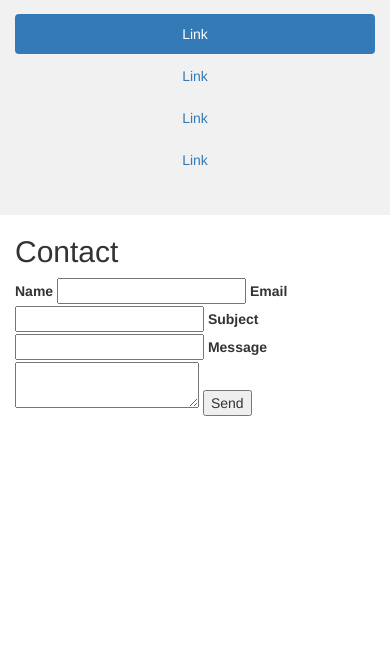
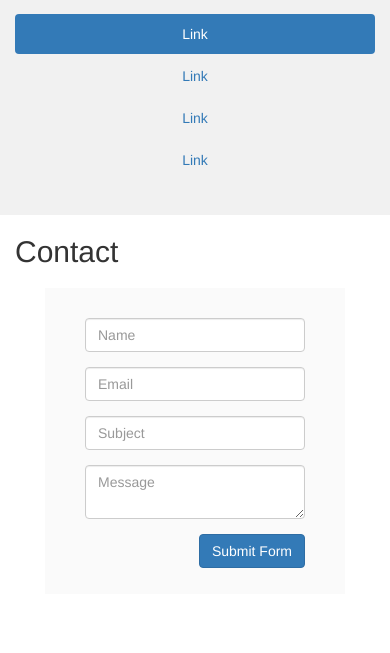
Before and after one commit to cherryshen/cherryblog, a Flask app: page /contact in a window 390 px wide. Shown: the part 53-706 px from the top of the page. Run offline with Flask 2, Linux system fonts and the light colour scheme; some libraries are stand-ins or nearby versions.

Commit message:
styled Contact form page

```diff
--- a/blog/forms.py
+++ b/blog/forms.py
@@ -22,8 +22,8 @@ class SearchForm(Form):
 
 
 class ContactForm(Form):
-    name = StringField("Name", validators=[DataRequired()])
+    name = StringField("Name", validators=[DataRequired("Please enter your email name.")])
     email = StringField("Email", [validators.DataRequired("Please enter your email address."), validators.Email("Please enter your email address.")])
-    subject = StringField("Subject", validators=[DataRequired()])
-    message = TextAreaField("Message", validators=[DataRequired()])
-    submit = SubmitField("Send")
+    subject = StringField("Subject", validators=[DataRequired("Please enter subject.")])
+    message = TextAreaField("Message", validators=[DataRequired("Please enter your message.")])
+    submit = SubmitField("Submit Form")
--- a/blog/static/css/main.css
+++ b/blog/static/css/main.css
@@ -40,3 +40,11 @@
 .panel-body{
     padding-top:15px;
 }
+
+.form-area
+{
+    background-color: #FAFAFA;
+	padding: 10px 40px 60px;
+	margin: 10px 0px 60px;
+	/* border: 1px solid GREY; */
+	}
--- a/blog/templates/contact.html
+++ b/blog/templates/contact.html
@@ -24,22 +24,46 @@
       <div class="flash">{{ message }}</div>
     {% endfor %}
 
-  <form action="{{ url_for('contact') }}" method=post>
-    {{ form.hidden_tag() }}
+<div class="container">
+<div class="col-md-5">
+    <div class="form-area">
+        <form role="form">
+        <br style="clear:both">
 
-    {{ form.name.label }}
-    {{ form.name }}
+          <form action="{{ url_for('contact') }}" method=post>
+            {{ form.hidden_tag() }}
+            <div class="form-group">
+                {{ form.name(class="form-control", placeholder="Name") }}
+            </div>
+            <div class="form-group">
+                {{ form.email(class="form-control", placeholder="Email") }}
+            </div>
+            <div class="form-group">
+                {{ form.subject(class="form-control", placeholder="Subject") }}
+            </div>
+            <div class="form-group">
+                {{ form.message(class="form-control", placeholder="Message") }}
+            </div>
+            {{ form.submit (class="btn btn-primary pull-right")}}
+          </form>
 
-    {{ form.email.label }}
-    {{ form.email }}
-
-    {{ form.subject.label }}
-    {{ form.subject }}
-
-    {{ form.message.label }}
-    {{ form.message }}
-
-    {{ form.submit }}
-  </form>
 {% endif %}
 {% endblock %}
+
+  <!--<form action="{{ url_for('contact') }}" method=post>-->
+    <!--{{ form.hidden_tag() }}-->
+
+    <!--{{ form.name.label }}-->
+    <!--{{ form.name }}-->
+
+    <!--{{ form.email.label }}-->
+    <!--{{ form.email }}-->
+
+    <!--{{ form.subject.label }}-->
+    <!--{{ form.subject }}-->
+
+    <!--{{ form.message.label }}-->
+    <!--{{ form.message }}-->
+
+    <!--{{ form.submit }}-->
+  <!--</form>-->
```
